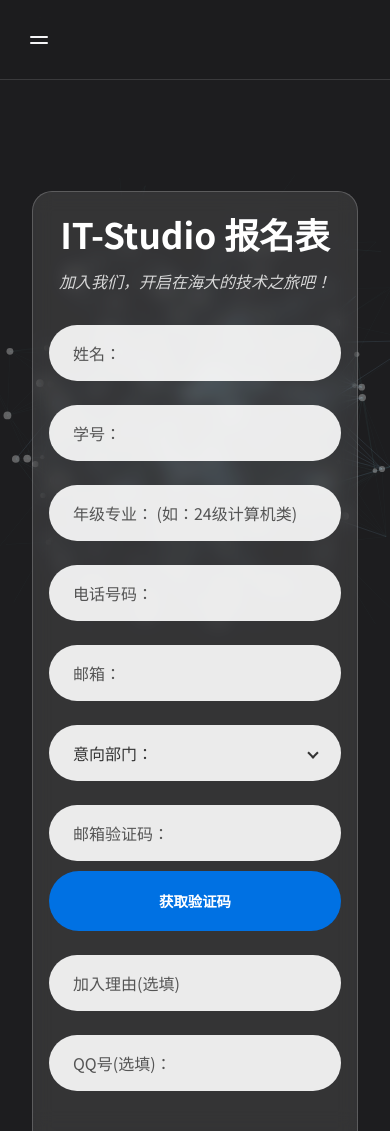
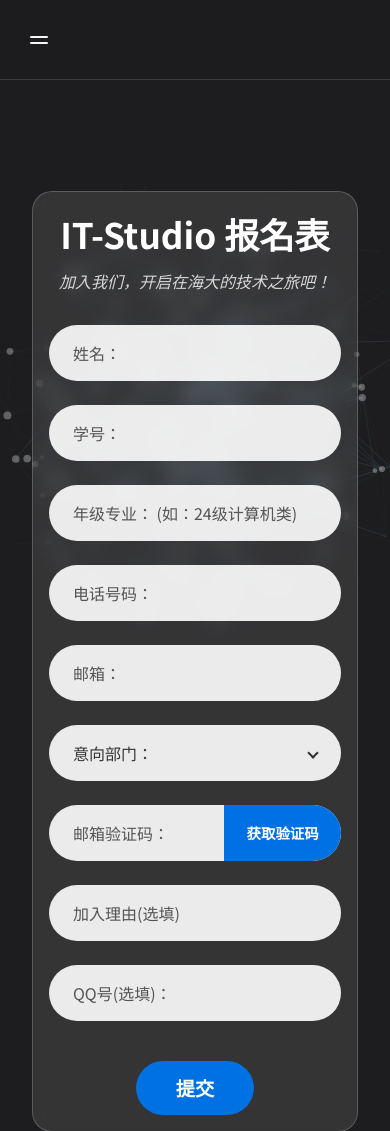
Before and after one commit to ywh5680/IT-Studio-recruitment-website-front-end-section, a Vue app: page /registration in a window 390 px wide. Shown: the top 1131 px of the page. Built offline with nearby package versions, Linux system fonts and the light colour scheme.

Commit message:
验证码按钮样式修改

```diff
--- a/src/data.js
+++ b/src/data.js
@@ -8,10 +8,10 @@ export const departmentsData = [
 ];
 
 export const promotionalImages = [
-  '/images/promotionalImages/1.png',
-  '/images/promotionalImages/2.png',
-  '/images/promotionalImages/3.jpeg',
-  '/images/promotionalImages/4.jpeg',
+  '/images/promotionalImages/1.jpeg',
+  '/images/promotionalImages/2.jpeg',
+  '/images/promotionalImages/3.png',
+  '/images/promotionalImages/4.png',
 ]
 
 export const projectsData = {
--- a/src/views/Departments.vue
+++ b/src/views/Departments.vue
@@ -5,6 +5,11 @@
       <header class="departments-header">
         <h1 class="title">部门介绍</h1>
         <p class="subtitle">我们拥有多元化的技术部门，共同探索和创造前沿科技</p>
+
+      <div class="tips">
+        <p class="instructions">点击卡片查看详细介绍<br>
+          左右滑动查看其他部门</p>
+        </div>
       </header>
 
       <main class="carousel-main">
@@ -40,11 +45,6 @@
         </div>
 
       </main>
-
-      <footer class="departments-footer">
-        <p class="instructions">点击卡片查看详细介绍<br>
-          左右滑动查看其他部门</p>
-      </footer>
     </div>
     <WebsiteFooter></WebsiteFooter>
   </div>
@@ -238,7 +238,7 @@ export default {
 .departments-header {
   text-align: center;
   padding-top: 100px;
-  padding-bottom: 40px;
+  margin-bottom: -40px;
   position: relative;
   z-index: 10;
 }
@@ -448,8 +448,7 @@ export default {
 }
 
 
-/* Footer */
-.departments-footer {
+.tips {
   text-align: center;
   padding: 20px;
   position: relative;
@@ -481,7 +480,7 @@ export default {
   .departments-header {
   text-align: center;
   padding-top: 30px;
-  padding-bottom: 20px;
+  padding-bottom: -20px;
   position: relative;
   z-index: 10;
   }
--- a/src/views/Projects.vue
+++ b/src/views/Projects.vue
@@ -369,6 +369,7 @@ export default {
 
 .projects:hover .project-image {
   transform: scale(1.05);
+  opacity: 0.2;
   transition: all 0.5s cubic-bezier(0.25, 0.45, 0.45, 0.95);
 }
 
@@ -413,8 +414,8 @@ export default {
 
 .close-btn {
   position: absolute;
-  top: 15px;
-  right: 15px;
+  top: 10px;
+  right: 10px;
   background: transparent;
   border: none;
   color: #a78bfa;
@@ -458,6 +459,7 @@ export default {
 }
 
 .modal-text {
+  margin-right: 10px;
   flex: 1;
   color: #e5e7eb;
   max-width: 100%; /* 防止溢出 */
--- a/src/views/Registration.vue
+++ b/src/views/Registration.vue
@@ -407,8 +407,7 @@ export default {
 
 /* 验证码输入框和按钮的容器 */
 .verification-code-group {
-  display: flex;
-  gap: 10px;
+  position: relative;
   align-items: center;
 }
 
@@ -437,10 +436,20 @@ export default {
 }
 
 .getCode {
+  width: 30%;
+  position: absolute;
+  right: 0px;
+  height: 100%;
+  border-radius:0 50px 50px 0;
   flex-shrink: 0; /* 防止按钮被压缩 */
   white-space: nowrap; /* 防止文字换行 */
   font-size: 1rem;
+  text-align: center;
   padding: 0.8rem 1.5rem; /* 调整内边距以适应手机端 */
+}
+
+.getCode:disabled {
+  cursor: not-allowed;
 }
 
 /* 手机端适配 */
@@ -455,10 +464,13 @@ export default {
   }
 
   .getCode {
-    width: 100%;
-    padding: 1rem 1.5rem;
+    width: 40%;
+    position: absolute;
+    right: 0px;
+    height: 100%;
+    padding: 0.8rem 1.2rem;
     font-size: 1rem;
-    border-radius: 50px;
+    border-radius:0 50px 50px 0;
   }
 
   /* 确保按钮在手机端有足够的点击区域 */
@@ -474,7 +486,8 @@ export default {
   }
 
   .getCode {
-    padding: 1.2rem 1.5rem;
+    width: 40%;
+    padding: 0.7rem 0.9rem;
     font-size: 0.9rem;
   }
 }
```
